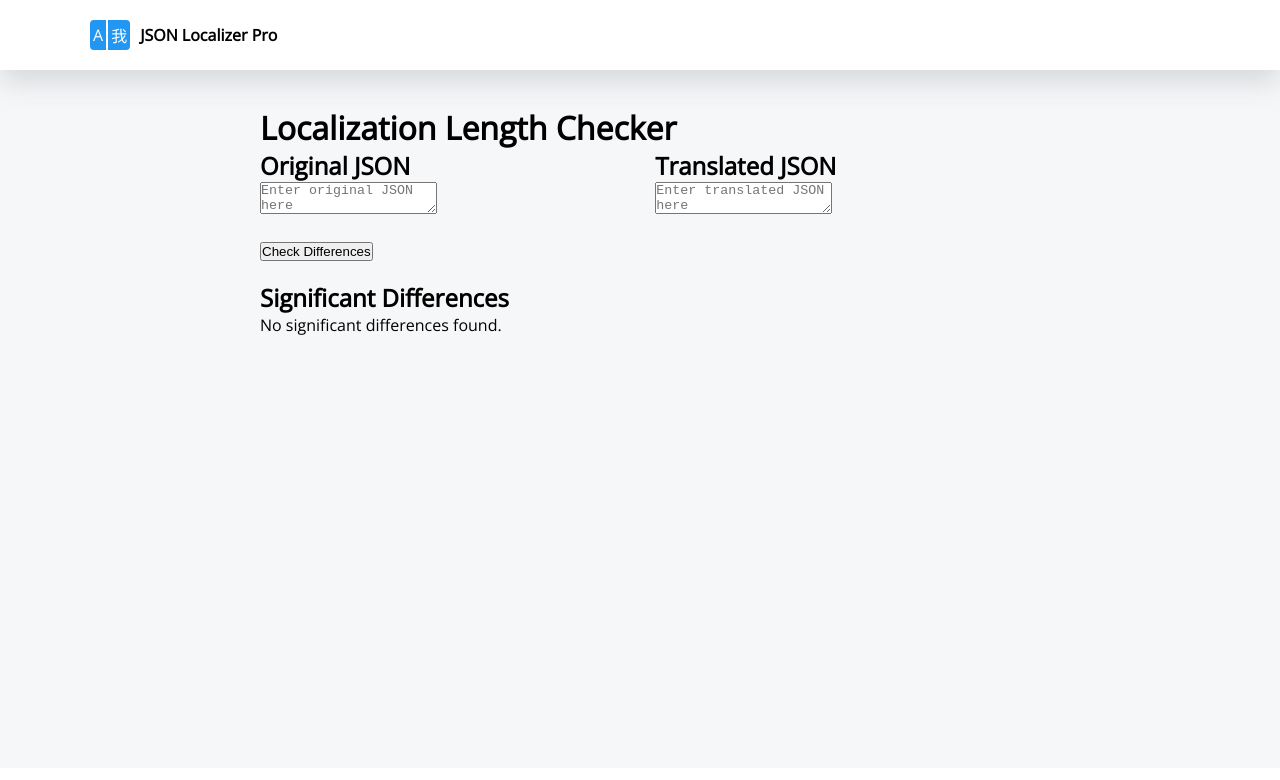
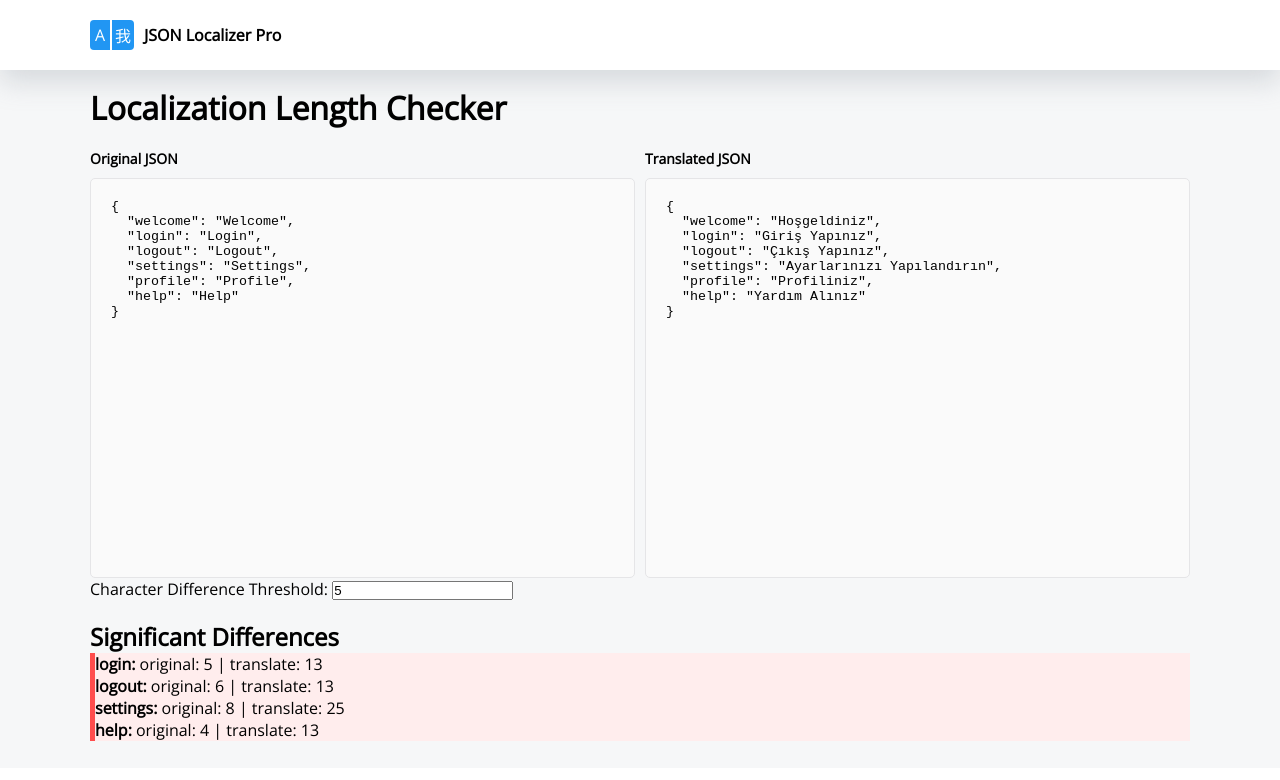
Before and after one commit to u4aew/i18n-helper, a Next.js app: page / in a window 1280 px wide. Shown: the top 780 px of the page. Built offline with nearby package versions, Linux system fonts and the light colour scheme.

Commit message:
add logic

```diff
--- a/app/Home.module.css
+++ b/app/Home.module.css
@@ -1,17 +1,23 @@
 .container {
-    max-width: 800px;
+}
+
+.wrapper {
+    max-width: var(--box-max-width);
     margin: 0 auto;
-    padding: 20px;
+}
+
+.title {
+    margin-bottom: 20px;
 }
 
 .textareas {
     display: flex;
-    justify-content: space-between;
-    margin-bottom: 20px;
-}
-
-.textareas div {
-    width: 48%;
+    margin-left: -5px;
+    margin-right: -5px;
+    .item {
+        margin: 0 5px;
+        flex: 1;
+    }
 }
 
 .textarea {
--- a/app/globals.css
+++ b/app/globals.css
@@ -2,7 +2,7 @@
   --box-max-width: 1100px;
   --body-font-size: 16px;
   --body-background-color: #f6f7f8;
-  --body-border-color: #d1d1e4;
+  --body-border-color: white;
   --body-text-color: #000000;
   --logo-background-color: #2196f3;
   --logo-text-color: #ffffff;
--- a/app/page.tsx
+++ b/app/page.tsx
@@ -1,14 +1,35 @@
 'use client'
 
-import React, { useState } from 'react';
+import React, { useState, useEffect } from 'react';
+import { TextArea } from '@/components/TextArea';
+import { Result } from '@/components/Result';
 import styles from './Home.module.css';
 
+const original = {
+  "welcome": "Welcome",
+  "login": "Login",
+  "logout": "Logout",
+  "settings": "Settings",
+  "profile": "Profile",
+  "help": "Help"
+}
+
+const translate = {
+  "welcome": "Hoşgeldiniz",
+  "login": "Giriş Yapınız",
+  "logout": "Çıkış Yapınız",
+  "settings": "Ayarlarınızı Yapılandırın",
+  "profile": "Profiliniz",
+  "help": "Yardım Alınız"
+}
+
 const Home = () => {
-  const [originalJson, setOriginalJson] = useState('');
-  const [translatedJson, setTranslatedJson] = useState('');
+  const [originalJson, setOriginalJson] = useState(JSON.stringify(original, null, 2));
+  const [translatedJson, setTranslatedJson] = useState(JSON.stringify(translate, null, 2));
   const [differences, setDifferences] = useState({});
+  const [threshold, setThreshold] = useState(5);
 
-  const calculateDifferences = () => {
+  const calculateDifferences = (originalJson: string, translatedJson: string) => {
     try {
       const original = JSON.parse(originalJson);
       const translated = JSON.parse(translatedJson);
@@ -19,11 +40,14 @@ const Home = () => {
           const originalLength = original[key].length;
           const translatedLength = translated[key].length;
           const lengthDifference = Math.abs(originalLength - translatedLength);
-          const percentageDifference = (lengthDifference / originalLength) * 100;
 
-          if (percentageDifference > 20) { // Threshold for significant difference
-            //@ts-ignore
-            diff[key] = percentageDifference.toFixed(2) + '%';
+          if (lengthDifference > threshold) {
+            // @ts-ignore
+            diff[key] = {
+              originalLength,
+              translatedLength,
+              lengthDifference
+            };
           }
         }
       }
@@ -34,44 +58,46 @@ const Home = () => {
     }
   };
 
+  useEffect(() => {
+    calculateDifferences(originalJson, translatedJson);
+  }, [originalJson, translatedJson, threshold]);
+
   return (
     <div className={styles.container}>
-      <h1>Localization Length Checker</h1>
+      <div className={styles.wrapper}>
+        <h1 className={styles.title}>Localization Length Checker</h1>
         <div className={styles.textareas}>
-        <div>
-          <h2>Original JSON</h2>
-          <textarea
-            className={'textarea'}
+          <div className={styles.item}>
+            <TextArea
+              label="Original JSON"
               value={originalJson}
               onChange={(e) => setOriginalJson(e.target.value)}
               placeholder="Enter original JSON here"
             />
           </div>
-        <div>
-          <h2>Translated JSON</h2>
-          <textarea
-            className={'textarea'}
+          <div className={styles.item}>
+            <TextArea
+              label="Translated JSON"
               value={translatedJson}
               onChange={(e) => setTranslatedJson(e.target.value)}
               placeholder="Enter translated JSON here"
             />
           </div>
         </div>
-      <button className="button" onClick={calculateDifferences}>Check Differences</button>
+        <div className={styles.threshold}>
+          <label htmlFor="threshold">Character Difference Threshold: </label>
+          <input
+            type="number"
+            id="threshold"
+            value={threshold}
+            onChange={(e) => setThreshold(Number(e.target.value))}
+            min="0"
+          />
+        </div>
         <div className={styles.results}>
           <h2>Significant Differences</h2>
-        {Object.keys(differences).length > 0 ? (
-          <ul className={'ul'}>
-            {Object.entries(differences).map(([key, diff]) => (
-              <li className={'li'} key={key}>
-                {/*@ts-ignore*/}
-                <strong>{key}:</strong> {diff} difference
-              </li>
-            ))}
-          </ul>
-        ) : (
-          <p>No significant differences found.</p>
-        )}
+          <Result differences={differences} threshold={threshold} />
+        </div>
       </div>
     </div>
   );
--- a/components/Logo/logo.module.scss
+++ b/components/Logo/logo.module.scss
@@ -21,6 +21,7 @@
     margin: 0 1px;
     padding: 2px 3px;
     height: 30px;
+    min-width: 20px;
     justify-content: center;
     align-items: center;
     display: flex;
--- /dev/null
+++ b/components/Result/Result.tsx
@@ -0,0 +1,23 @@
+import React from 'react';
+import styles from './result.module.scss';
+
+// @ts-ignore
+export const Result = ({ differences, threshold }) => (
+  <div className={styles.resultContainer}>
+    {Object.keys(differences).length > 0 ? (
+      <ul className={styles.ul}>
+        {/*@ts-ignore*/}
+        {Object.entries(differences).map(([key, { originalLength, translatedLength, lengthDifference }]) => (
+          <li
+            key={key}
+            className={lengthDifference > threshold ? styles.different : ''}
+          >
+            <strong>{key}:</strong> original: {originalLength} | translate: {translatedLength}
+          </li>
+        ))}
+      </ul>
+    ) : (
+      <p>No significant differences found.</p>
+    )}
+  </div>
+);
--- /dev/null
+++ b/components/Result/index.ts
@@ -0,0 +1 @@
+export * from './Result'
--- /dev/null
+++ b/components/Result/result.module.scss
@@ -0,0 +1,19 @@
+.resultContainer {
+  width: 100%;
+}
+
+.ul {
+  list-style-type: none;
+  padding: 0;
+}
+
+.li {
+  margin-bottom: 10px;
+  padding: 10px;
+  border-radius: 4px;
+}
+
+.different {
+  background-color: #ffeded;
+  border-left: 5px solid #ff4d4d;
+}
--- /dev/null
+++ b/components/TextArea/TextArea.tsx
@@ -0,0 +1,24 @@
+import React, { forwardRef, TextareaHTMLAttributes } from 'react';
+import styles from './textarea.module.scss';
+
+interface TextAreaProps extends TextareaHTMLAttributes<HTMLTextAreaElement> {
+  label: string;
+}
+
+// eslint-disable-next-line react/display-name
+export const TextArea = forwardRef<HTMLTextAreaElement, TextAreaProps>(
+  ({ label, id, name, cols = 30, rows = 10, ...props }, ref) => {
+    return (
+      <label className={styles.box} htmlFor={id}>
+        <div className={styles.label}>{label}</div>
+        <textarea
+          {...props}
+          id={id}
+          name={name}
+          ref={ref}
+          className={styles.textarea}
+        ></textarea>
+      </label>
+    );
+  }
+);
--- /dev/null
+++ b/components/TextArea/index.ts
@@ -0,0 +1 @@
+export * from './TextArea'
--- /dev/null
+++ b/components/TextArea/textarea.module.scss
@@ -0,0 +1,19 @@
+.box {
+  .label {
+    font-weight: bold;
+    margin-bottom: 10px;
+    font-size: 14px;
+  }
+  .textarea {
+    display: block;
+    width: 100%;
+    background-color: #FAFAFA;
+    color: #030303;
+    border: 1px solid #E5E5E7;
+    border-radius: 5px;
+    resize: none;
+    outline: none;
+    min-height: 400px;
+    padding: 20px;
+  }
+}
```
Lines whose indentation alone changed are shown as unchanged.
